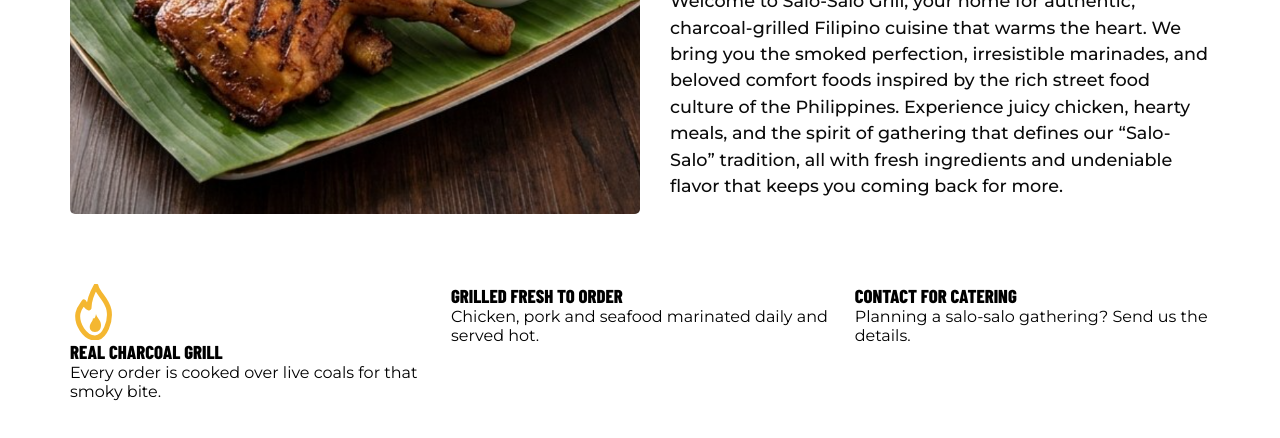
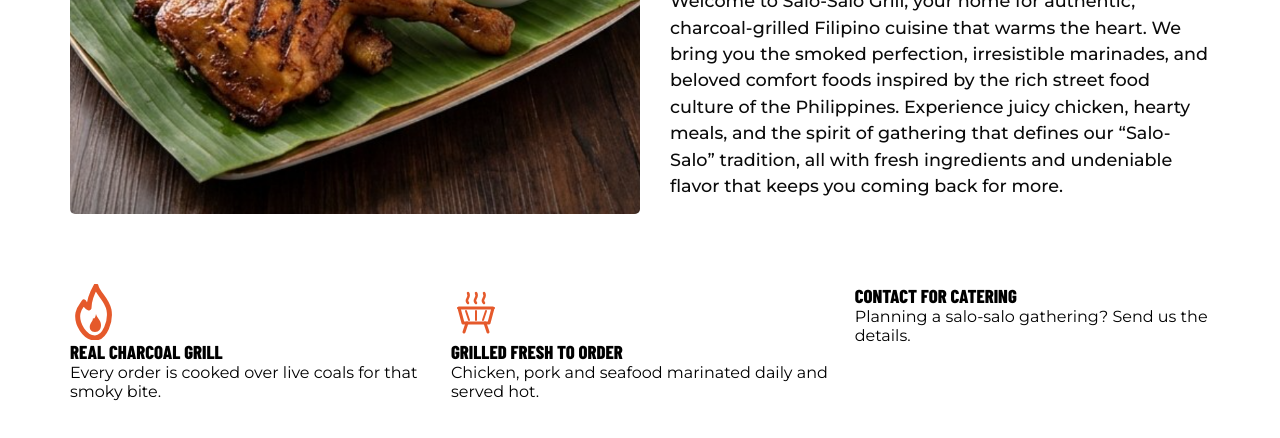
Before and after one commit to carnocentaurus/restaurant-page, a website built with webpack: page src/template.html in a window 1280 px wide. Shown: the part 392-830 px from the top of the page. Built offline with nearby package versions, Linux system fonts and the light colour scheme.

Commit message:
Add createGrillIcon() to src/icons.js

```diff
--- a/src/home.js
+++ b/src/home.js
@@ -1,5 +1,5 @@
 import chickenInasal from './images/chicken-inasal.png';
-import { createFlameIcon } from './icons.js';
+import { createFlameIcon, createGrillIcon } from './icons.js';
 
 function loadHomePage() {
     // 1. Create the root container and main section containers
@@ -77,6 +77,7 @@
     contentCardLeftDiv.appendChild(contentCardLeftHeadline);
     contentCardLeftDiv.appendChild(contentCardLeftSubheadline);
 
+    contentCardMiddleDiv.appendChild(createGrillIcon());
     contentCardMiddleDiv.appendChild(contentCardMiddleHeadline);
     contentCardMiddleDiv.appendChild(contentCardMiddleSubheadline);
 
--- a/src/icons.js
+++ b/src/icons.js
@@ -2,7 +2,7 @@
 
 function createFlameIcon() {
     const svg = document.createElementNS(SVG_NS, 'svg');
-    svg.id = 'flame-icon';
+    svg.id = 'flame-svg';
     svg.setAttribute('viewBox', '0 0 50 56');
     svg.setAttribute('aria-hidden', 'true');
 
@@ -12,7 +12,7 @@
         'M26 2c2 8 11 13 13 24 2 11-4 28-14 28S6 40 8 29c1-5 4-8 6-11 1 3 3 5 5 6 0-8 3-15 7-22z'
     );
     outerPath.setAttribute('fill', 'none');
-    outerPath.setAttribute('stroke', '#f4b731');
+    outerPath.setAttribute('stroke', '#e5592b');
     outerPath.setAttribute('stroke-width', '5');
     outerPath.setAttribute('stroke-linejoin', 'round');
 
@@ -21,11 +21,60 @@
         'd',
         'M26 30c1 4 5 6 5 11 0 4-2 7-6 7s-6-3-5-7c1-3 3-4 3-7 1 1 2 1 3-4z'
     );
-    innerPath.setAttribute('fill', '#f4b731');
+    innerPath.setAttribute('fill', '#e5592b');
 
     svg.append(outerPath, innerPath);
 
     return svg;
 }
 
-export { createFlameIcon };
+
+function createGrillIcon() {
+    const svg = document.createElementNS(SVG_NS, 'svg');
+    svg.id = 'grill-svg';
+    svg.setAttribute('viewBox', '0 0 50 56');
+    svg.setAttribute('aria-hidden', 'true');
+
+    const grillBody = document.createElementNS(SVG_NS, 'path');
+    grillBody.setAttribute(
+        'd',
+        'M8 24h34l-4 15H12L8 24z'
+    );
+    grillBody.setAttribute('fill', 'none');
+    grillBody.setAttribute('stroke', '#e5592b');
+    grillBody.setAttribute('stroke-width', '3');
+    grillBody.setAttribute('stroke-linejoin', 'round');
+
+    const grillGrate = document.createElementNS(SVG_NS, 'path');
+    grillGrate.setAttribute(
+        'd',
+        'M15 27l3 9M25 27v9M35 27l-3 9M7 24h36'
+    );
+    grillGrate.setAttribute('fill', 'none');
+    grillGrate.setAttribute('stroke', '#e5592b');
+    grillGrate.setAttribute('stroke-width', '2');
+    grillGrate.setAttribute('stroke-linecap', 'round');
+
+    const grillLegs = document.createElementNS(SVG_NS, 'path');
+    grillLegs.setAttribute('d', 'M16 39l-3 9M34 39l3 9');
+    grillLegs.setAttribute('fill', 'none');
+    grillLegs.setAttribute('stroke', '#e5592b');
+    grillLegs.setAttribute('stroke-width', '3');
+    grillLegs.setAttribute('stroke-linecap', 'round');
+
+    const smoke = document.createElementNS(SVG_NS, 'path');
+    smoke.setAttribute(
+        'd',
+        'M17 19c-4-4 3-5 0-10M25 19c-4-4 3-5 0-10M33 19c-4-4 3-5 0-10'
+    );
+    smoke.setAttribute('fill', 'none');
+    smoke.setAttribute('stroke', '#e5592b');
+    smoke.setAttribute('stroke-width', '2.5');
+    smoke.setAttribute('stroke-linecap', 'round');
+
+    svg.append(grillBody, grillGrate, grillLegs, smoke);
+
+    return svg;
+}
+
+export { createFlameIcon, createGrillIcon };
--- a/src/style.css
+++ b/src/style.css
@@ -157,7 +157,8 @@
     flex-direction: column;
 }
 
-#flame-icon {
+#flame-svg,
+#grill-svg {
     width: 50px;
     height: 56px;
 }
```
